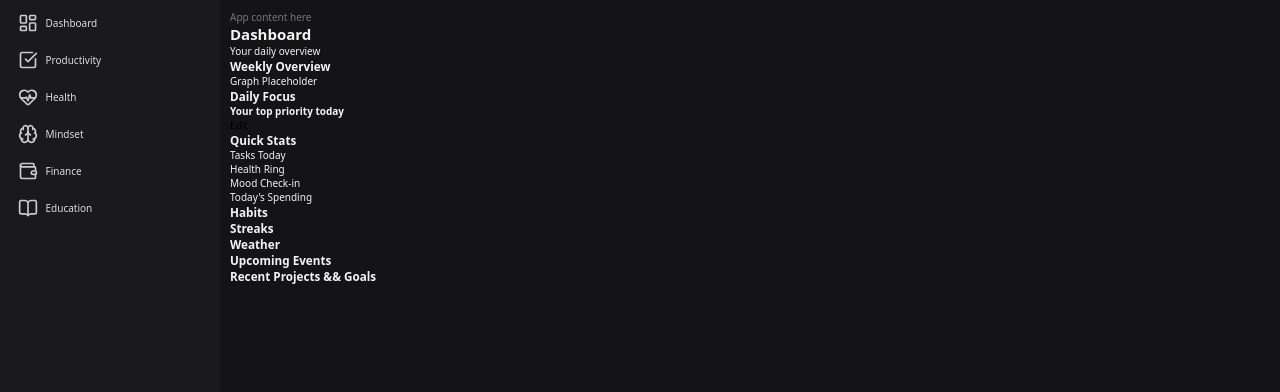
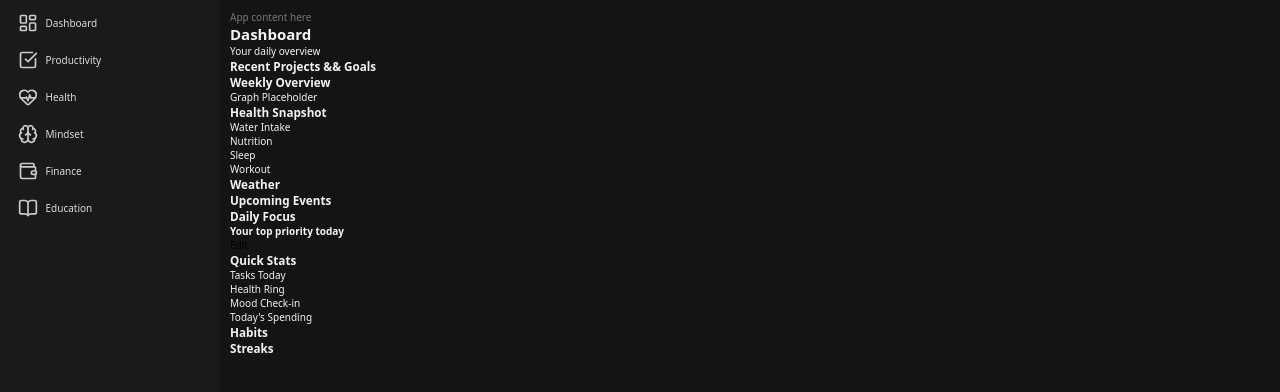
Before and after one commit to ryanstokes21/life-os, a plain HTML site: page index.html in a window 1280 px wide. Shown: the part 40-432 px from the top of the page. Drawn offline with nearby package versions, Linux system fonts and the light colour scheme.

Commit message:
added new feature to index.html

```diff
--- a/index.html
+++ b/index.html
@@ -82,11 +82,55 @@
 
         <div class="tab-content">
 
-        <!-- Weekly Overview (TOP LEFT) -->
+          <!-- ====== Recent Projects && Goals (TOP FULL WIDTH) ====== -->
+          <section class="section">
+            <h3 class="section-title">Recent Projects && Goals</h3>
+            <div class="card project-preview-card">
+              <ul class="project-preview-list">
+                <li class="project-preview-item"></li>
+              </ul>
+            </div>
+          </section>
+
+          <!-- Weekly Overview (MIDDLE LEFT) -->
           <section class="section hero">
             <h3 class="section-title">Weekly Overview</h3>
             <div class="card graph-card">Graph Placeholder</div>
           </section>
+
+          <!-- Health widgets (MIDDLE RIGHT) -->
+           <section class="section health-widgets">
+            <h3 class="section-title">Health Snapshot</h3>
+            <div class="card health-widgets-cards">
+              <div class="card health-widget">Water Intake</div>
+              <div class="card health-widget">Nutrition</div>
+              <div class="card health-widget">Sleep</div>
+              <div class="card health-widget">Workout</div>
+            </div>
+
+          </section>
+
+          <!-- ===== GROUP 3 - LIFE SNAPSHOT (RIGHT MIDDLE) -->
+          <div class="group life-snapshot-group">
+
+            <!-- Weather -->
+            <section class="section weather-container">
+              <h3 class="section-title">Weather</h3>
+              <div class="card weather-card">
+                <div class="weather-main"></div>
+                <div class="weather-extra"></div>
+              </div>
+            </section>
+
+            <!-- Upcoming Events -->
+            <section class="section events-container">
+              <h3 class="section-title">Upcoming Events</h3>
+              <div class="card events-card">
+                <ul class="event-list"></ul>
+              </div>
+            </section>
+
+          </div>
 
           <!-- ===== GROUP 1 - DAILY OVERVIEW (TOP RIGHT) ===== -->
           <div class="group daily-overview-group">
@@ -132,37 +176,7 @@
 
         </div>
 
-        <!-- ===== GROUP 3 - LIFE SNAPSHOT (RIGHT MIDDLE) -->
-        <div class="group life-snapshot-group">
 
-          <!-- Weather -->
-          <section class="section weather-container">
-            <h3 class="section-title">Weather</h3>
-            <div class="card weather-card">
-              <div class="weather-main"></div>
-              <div class="weather-extra"></div>
-            </div>
-          </section>
-
-          <!-- Upcoming Events -->
-          <section class="section events-container">
-            <h3 class="section-title">Upcoming Events</h3>
-            <div class="card events-card">
-              <ul class="event-list"></ul>
-            </div>
-          </section>
-
-        </div>
-
-        <!-- ====== Recent Projects && Goals (BOTTOM) ====== -->
-        <section class="section">
-          <h3 class="section-title">Recent Projects && Goals</h3>
-          <div class="card project-preview-card">
-            <ul class="project-preview-list">
-              <li class="project-preview-item"></li>
-            </ul>
-          </div>
-        </section>
 
       </div>
     </section>
```
Lines whose indentation alone changed are shown as unchanged.
